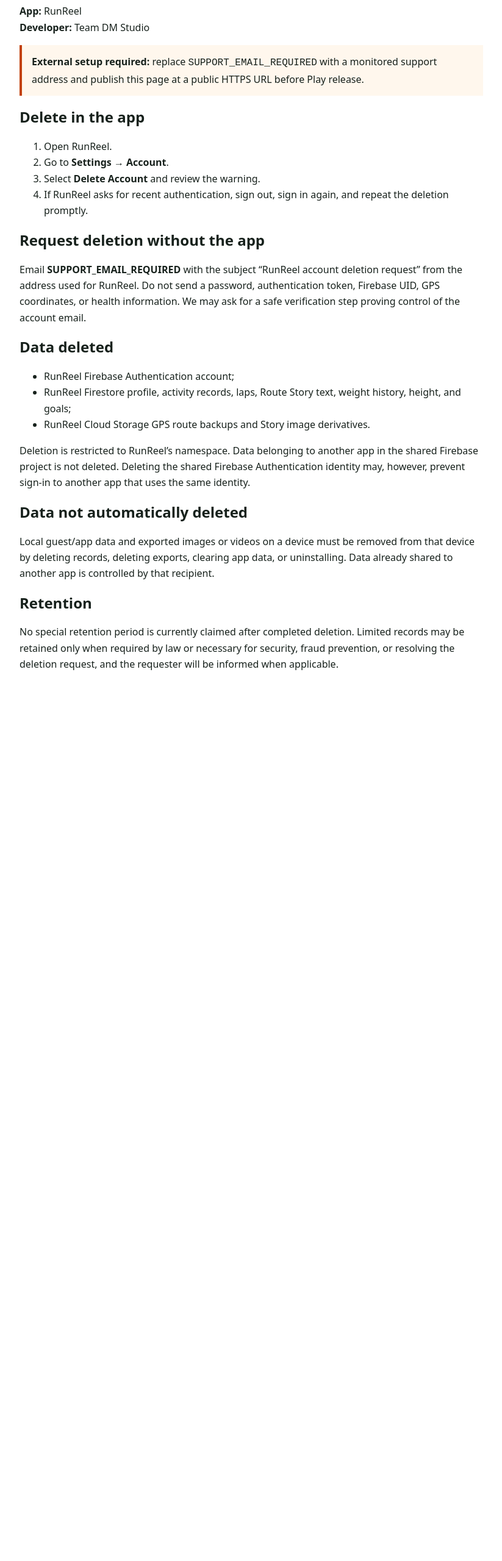
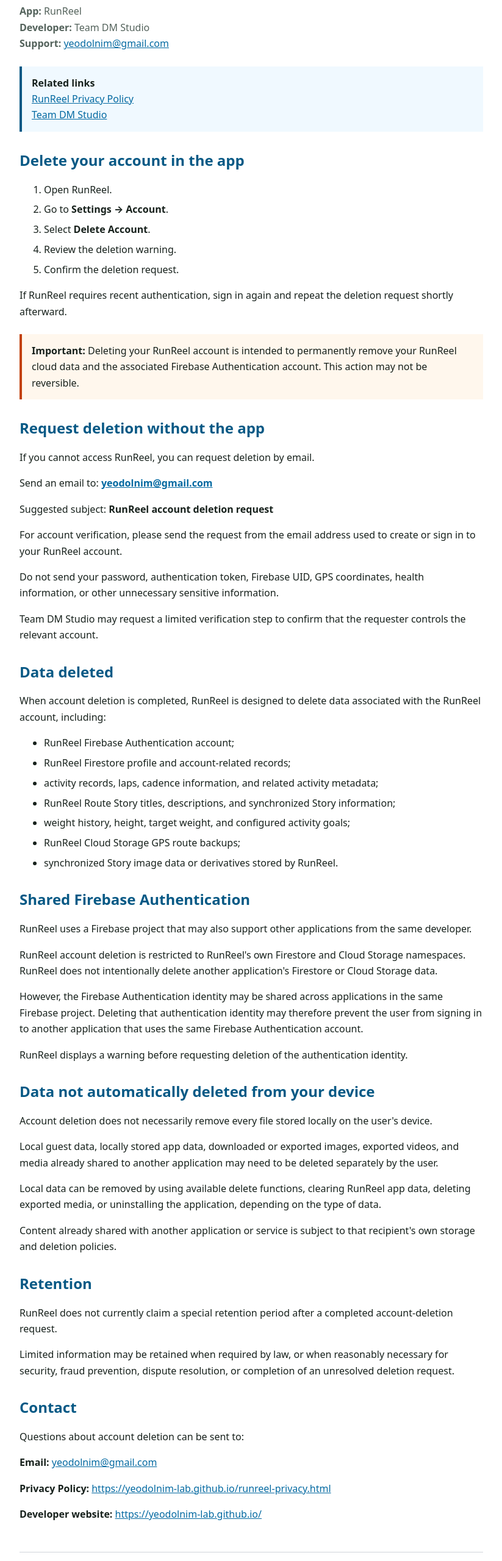
Before and after one commit to yeodolnim-lab/yeodolnim-lab.github.io, a plain HTML site: page runreel-account-delete.html in a window 1280 px wide. Shown: the part 100-2660 px from the top of the page at 61% size, without its empty margins (228-1051 px from the left). Before the commit the page ends 1247 px from the top, so only its background shows below. Drawn offline with Linux system fonts and the light colour scheme.

Commit message:
Refactor account deletion page HTML and styles
Updated HTML structure and styles for account deletion page.

```diff
--- a/runreel-account-delete.html
+++ b/runreel-account-delete.html
@@ -2,29 +2,364 @@
 <html lang="en">
 <head>
   <meta charset="utf-8">
-  <meta name="viewport" content="width=device-width,initial-scale=1">
+  <meta name="viewport" content="width=device-width, initial-scale=1">
+
   <title>Delete your RunReel account</title>
-  <style>body{font:16px/1.65 system-ui,sans-serif;max-width:760px;margin:44px auto;padding:0 22px;color:#17211c}h1,h2{line-height:1.25}.notice{padding:14px 16px;background:#fff7ed;border-left:4px solid #c2410c}</style>
+
+  <style>
+    body {
+      font: 16px/1.65 system-ui, -apple-system, BlinkMacSystemFont, "Segoe UI", sans-serif;
+      max-width: 760px;
+      margin: 44px auto;
+      padding: 0 22px;
+      color: #17211c;
+    }
+
+    h1, h2 {
+      line-height: 1.25;
+    }
+
+    h2 {
+      margin-top: 2rem;
+      color: #075985;
+    }
+
+    .meta {
+      color: #53625b;
+    }
+
+    .links {
+      margin: 1.5rem 0;
+      padding: 14px 16px;
+      border-left: 4px solid #075985;
+      background: #f0f9ff;
+    }
+
+    .warning {
+      margin: 1.5rem 0;
+      padding: 14px 16px;
+      border-left: 4px solid #c2410c;
+      background: #fff7ed;
+    }
+
+    li {
+      margin: 0.4rem 0;
+    }
+
+    a {
+      color: #0369a1;
+    }
+
+    hr {
+      margin: 3rem 0;
+      border: 0;
+      border-top: 1px solid #d1d5db;
+    }
+
+    @media (prefers-color-scheme: dark) {
+      body {
+        background: #111815;
+        color: #e4ece7;
+      }
+
+      h2 {
+        color: #7dd3fc;
+      }
+
+      .meta {
+        color: #b8c4bd;
+      }
+
+      .links {
+        background: #17232a;
+      }
+
+      .warning {
+        background: #292524;
+      }
+
+      a {
+        color: #7dd3fc;
+      }
+
+      hr {
+        border-top-color: #374151;
+      }
+    }
+  </style>
 </head>
+
 <body>
+
 <h1>Delete your RunReel account</h1>
-<p><strong>App:</strong> RunReel<br><strong>Developer:</strong> Team DM Studio</p>
-<p class="notice"><strong>External setup required:</strong> replace <code>SUPPORT_EMAIL_REQUIRED</code> with a monitored support address and publish this page at a public HTTPS URL before Play release.</p>
 
-<h2>Delete in the app</h2>
-<ol><li>Open RunReel.</li><li>Go to <strong>Settings → Account</strong>.</li><li>Select <strong>Delete Account</strong> and review the warning.</li><li>If RunReel asks for recent authentication, sign out, sign in again, and repeat the deletion promptly.</li></ol>
+<p class="meta">
+  <strong>App:</strong> RunReel<br>
+  <strong>Developer:</strong> Team DM Studio<br>
+  <strong>Support:</strong>
+  <a href="mailto:yeodolnim@gmail.com">yeodolnim@gmail.com</a>
+</p>
+
+<div class="links">
+  <strong>Related links</strong><br>
+  <a href="https://yeodolnim-lab.github.io/runreel-privacy.html">
+    RunReel Privacy Policy
+  </a><br>
+  <a href="https://yeodolnim-lab.github.io/">
+    Team DM Studio
+  </a>
+</div>
+
+<h2>Delete your account in the app</h2>
+
+<ol>
+  <li>Open RunReel.</li>
+  <li>Go to <strong>Settings → Account</strong>.</li>
+  <li>Select <strong>Delete Account</strong>.</li>
+  <li>Review the deletion warning.</li>
+  <li>Confirm the deletion request.</li>
+</ol>
+
+<p>
+  If RunReel requires recent authentication, sign in again
+  and repeat the deletion request shortly afterward.
+</p>
+
+<div class="warning">
+  <strong>Important:</strong>
+  Deleting your RunReel account is intended to permanently remove
+  your RunReel cloud data and the associated Firebase Authentication
+  account. This action may not be reversible.
+</div>
 
 <h2>Request deletion without the app</h2>
-<p>Email <strong>SUPPORT_EMAIL_REQUIRED</strong> with the subject “RunReel account deletion request” from the address used for RunReel. Do not send a password, authentication token, Firebase UID, GPS coordinates, or health information. We may ask for a safe verification step proving control of the account email.</p>
+
+<p>
+  If you cannot access RunReel, you can request deletion by email.
+</p>
+
+<p>
+  Send an email to:
+  <strong>
+    <a href="mailto:yeodolnim@gmail.com">
+      yeodolnim@gmail.com
+    </a>
+  </strong>
+</p>
+
+<p>
+  Suggested subject:
+  <strong>RunReel account deletion request</strong>
+</p>
+
+<p>
+  For account verification, please send the request from the email
+  address used to create or sign in to your RunReel account.
+</p>
+
+<p>
+  Do not send your password, authentication token, Firebase UID,
+  GPS coordinates, health information, or other unnecessary
+  sensitive information.
+</p>
+
+<p>
+  Team DM Studio may request a limited verification step
+  to confirm that the requester controls the relevant account.
+</p>
 
 <h2>Data deleted</h2>
-<ul><li>RunReel Firebase Authentication account;</li><li>RunReel Firestore profile, activity records, laps, Route Story text, weight history, height, and goals;</li><li>RunReel Cloud Storage GPS route backups and Story image derivatives.</li></ul>
-<p>Deletion is restricted to RunReel’s namespace. Data belonging to another app in the shared Firebase project is not deleted. Deleting the shared Firebase Authentication identity may, however, prevent sign-in to another app that uses the same identity.</p>
 
-<h2>Data not automatically deleted</h2>
-<p>Local guest/app data and exported images or videos on a device must be removed from that device by deleting records, deleting exports, clearing app data, or uninstalling. Data already shared to another app is controlled by that recipient.</p>
+<p>
+  When account deletion is completed, RunReel is designed to delete
+  data associated with the RunReel account, including:
+</p>
+
+<ul>
+  <li>RunReel Firebase Authentication account;</li>
+
+  <li>
+    RunReel Firestore profile and account-related records;
+  </li>
+
+  <li>
+    activity records, laps, cadence information,
+    and related activity metadata;
+  </li>
+
+  <li>
+    RunReel Route Story titles, descriptions,
+    and synchronized Story information;
+  </li>
+
+  <li>
+    weight history, height, target weight,
+    and configured activity goals;
+  </li>
+
+  <li>
+    RunReel Cloud Storage GPS route backups;
+  </li>
+
+  <li>
+    synchronized Story image data or derivatives
+    stored by RunReel.
+  </li>
+</ul>
+
+<h2>Shared Firebase Authentication</h2>
+
+<p>
+  RunReel uses a Firebase project that may also support
+  other applications from the same developer.
+</p>
+
+<p>
+  RunReel account deletion is restricted to RunReel's own
+  Firestore and Cloud Storage namespaces.
+  RunReel does not intentionally delete another application's
+  Firestore or Cloud Storage data.
+</p>
+
+<p>
+  However, the Firebase Authentication identity may be shared
+  across applications in the same Firebase project.
+  Deleting that authentication identity may therefore prevent
+  the user from signing in to another application that uses
+  the same Firebase Authentication account.
+</p>
+
+<p>
+  RunReel displays a warning before requesting deletion
+  of the authentication identity.
+</p>
+
+<h2>Data not automatically deleted from your device</h2>
+
+<p>
+  Account deletion does not necessarily remove every file
+  stored locally on the user's device.
+</p>
+
+<p>
+  Local guest data, locally stored app data,
+  downloaded or exported images, exported videos,
+  and media already shared to another application
+  may need to be deleted separately by the user.
+</p>
+
+<p>
+  Local data can be removed by using available delete functions,
+  clearing RunReel app data, deleting exported media,
+  or uninstalling the application, depending on the type of data.
+</p>
+
+<p>
+  Content already shared with another application or service
+  is subject to that recipient's own storage and deletion policies.
+</p>
 
 <h2>Retention</h2>
-<p>No special retention period is currently claimed after completed deletion. Limited records may be retained only when required by law or necessary for security, fraud prevention, or resolving the deletion request, and the requester will be informed when applicable.</p>
+
+<p>
+  RunReel does not currently claim a special retention period
+  after a completed account-deletion request.
+</p>
+
+<p>
+  Limited information may be retained when required by law,
+  or when reasonably necessary for security, fraud prevention,
+  dispute resolution, or completion of an unresolved deletion request.
+</p>
+
+<h2>Contact</h2>
+
+<p>
+  Questions about account deletion can be sent to:
+</p>
+
+<p>
+  <strong>Email:</strong>
+  <a href="mailto:yeodolnim@gmail.com">
+    yeodolnim@gmail.com
+  </a>
+</p>
+
+<p>
+  <strong>Privacy Policy:</strong>
+  <a href="https://yeodolnim-lab.github.io/runreel-privacy.html">
+    https://yeodolnim-lab.github.io/runreel-privacy.html
+  </a>
+</p>
+
+<p>
+  <strong>Developer website:</strong>
+  <a href="https://yeodolnim-lab.github.io/">
+    https://yeodolnim-lab.github.io/
+  </a>
+</p>
+
+<hr>
+
+<h1 lang="ko">RunReel 계정 삭제 안내</h1>
+
+<p lang="ko">
+  RunReel 앱에서
+  <strong>설정 → 계정 → 계정 삭제</strong>
+  메뉴를 통해 계정 삭제를 요청할 수 있습니다.
+</p>
+
+<p lang="ko">
+  앱을 사용할 수 없는 경우
+  RunReel에서 사용한 이메일 주소로
+  아래 지원 이메일에 계정 삭제를 요청할 수 있습니다.
+</p>
+
+<p lang="ko">
+  <strong>
+    <a href="mailto:yeodolnim@gmail.com">
+      yeodolnim@gmail.com
+    </a>
+  </strong>
+</p>
+
+<p lang="ko">
+  이메일 제목은
+  <strong>RunReel account deletion request</strong>
+  로 작성할 수 있습니다.
+</p>
+
+<p lang="ko">
+  비밀번호, 인증 토큰, Firebase UID,
+  GPS 좌표, 건강정보 등 불필요한 민감정보는
+  이메일로 보내지 마세요.
+</p>
+
+<p lang="ko">
+  계정 삭제가 완료되면 RunReel의 클라우드 운동 기록,
+  경로 백업, 랩 기록, Route Story 정보,
+  키·체중·목표체중·운동 목표 등의 데이터와
+  Firebase 인증 계정 삭제가 처리됩니다.
+</p>
+
+<p lang="ko">
+  다만 Firebase Authentication 계정이 같은 개발자의 다른 앱과
+  공유되는 경우 해당 인증 계정을 삭제하면
+  다른 앱에서도 로그인할 수 없게 될 수 있습니다.
+</p>
+
+<p lang="ko">
+  기기에 저장된 게스트 데이터, 내보낸 사진이나 동영상,
+  이미 다른 앱이나 서비스에 공유된 파일은
+  별도로 삭제해야 할 수 있습니다.
+</p>
+
+<p lang="ko">
+  개인정보처리방침:
+  <a href="https://yeodolnim-lab.github.io/runreel-privacy.html">
+    RunReel 개인정보처리방침
+  </a>
+</p>
+
 </body>
 </html>
```
